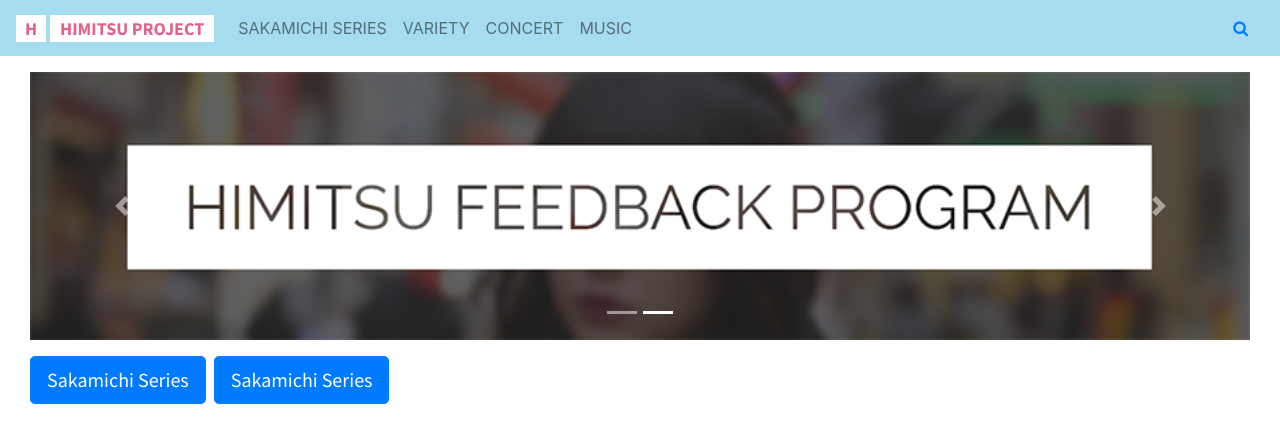
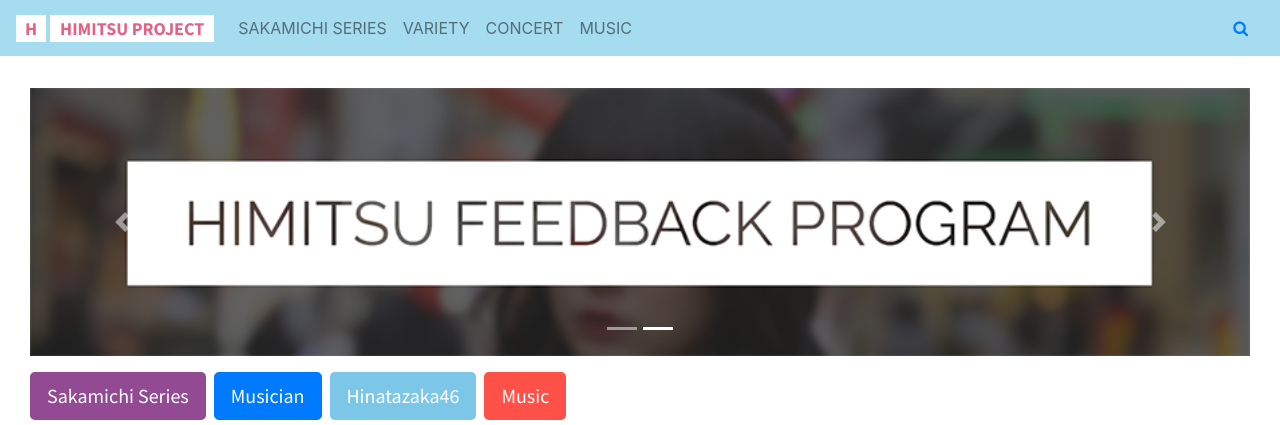
Before and after one commit to dendense/himitsu, a Gatsby site: page / in a window 1280 px wide. Shown: the top 425 px of the page. Built offline with nearby package versions, Linux system fonts and the light colour scheme; Gatsby itself is replaced by a stand-in of ours.

Commit message:
Update Index Style

```diff
--- a/src/fragments/LabelCard.js
+++ b/src/fragments/LabelCard.js
@@ -5,7 +5,7 @@
 
 const LabelCard = props => (
   <Link to={props.link}>
-    <div type="button" className="btn btn-primary btn-lg mr-2">
+    <div type="button" className={`btn btn-lg mr-2 mb-2 ${props.color}`}>
       {props.title}
     </div>
   </Link>
--- a/src/pages/index.js
+++ b/src/pages/index.js
@@ -11,11 +11,29 @@
   return (
     <Layout>
       <SEO title="Homepage" />
-      <div className="mt-3">
+      <div style={{ marginTop: "2rem" }}>
         <Hero />
         <div className="container-fluid mt-3">
-          <LabelCard link="/sakamichi" title="Sakamichi Series" />
-          <LabelCard link="/sakamichi" title="Sakamichi Series" />
+          <LabelCard
+            link="/sakamichi"
+            title="Sakamichi Series"
+            color="btn-nogi"
+          />
+          <LabelCard
+            link="/tag/musician"
+            title="Musician"
+            color="btn-primary"
+          />
+          <LabelCard
+            link="/tag/Hinatazaka46"
+            title="Hinatazaka46"
+            color="btn-hinata"
+          />
+          <LabelCard
+            link="/tag/music"
+            title="Music"
+            color="btn-donation text-white"
+          />
         </div>
         <div className="mt-3">
           <PostGrid
--- /dev/null
+++ b/src/styles/_buttonColor.scss
@@ -0,0 +1,17 @@
+.btn-nogi {
+    background: #924a93;
+    color: #fff;
+}
+
+.btn-hinata {
+    background: #7cc7e8;
+    color: #fff;
+}
+
+.btn-donation {
+    background: #FF5147;
+}
+
+.btn-donation:hover {
+    opacity: 0.7;
+}
--- a/src/styles/_sidebarComponent.scss
+++ b/src/styles/_sidebarComponent.scss
@@ -19,11 +19,3 @@
 .discord:hover {
     opacity: 0.7;
 }
-
-.btn-donation {
-    background: #FF5147;
-}
-
-.btn-donation:hover {
-    opacity: 0.7;
-}
--- a/src/styles/index.scss
+++ b/src/styles/index.scss
@@ -10,6 +10,7 @@
 @import "./404";
 @import "./sidebarComponent";
 @import "./groupTemplate";
+@import "./buttonColor";
 
 .himitsu-icontext {
     font-family: 'Source Sans Pro', sans-serif;
--- a/src/templates/tagsTemplate.js
+++ b/src/templates/tagsTemplate.js
@@ -10,7 +10,10 @@
   return (
     <Layout>
       <SEO title={"Tags " + tags} keyword={tags} />
-      <div className="container-fluid" style={{ marginBottom: "1rem" }}>
+      <div
+        className="container-fluid"
+        style={{ marginBottom: "1rem", marginTop: "1rem" }}
+      >
         <h1>Post with tags {tags}</h1>
         <PostGrid data={data.allMarkdownRemark.nodes} col={4} />
       </div>
```
Also changed, not shown: src/templates/groupTemplate.js (+5 -3 lines).
